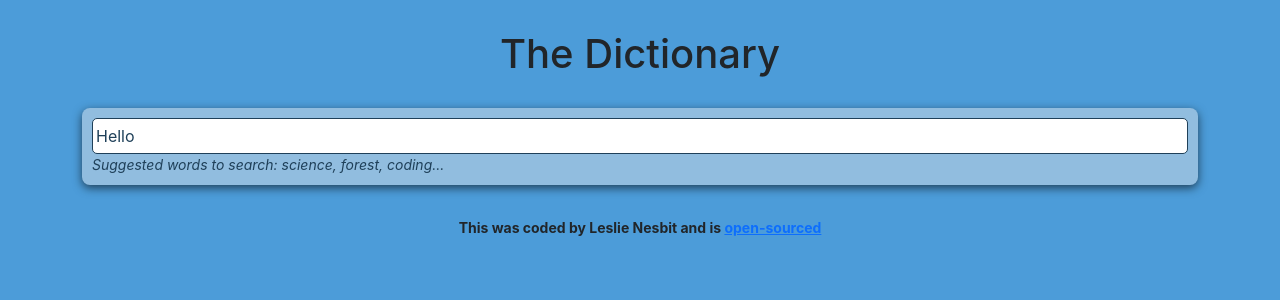
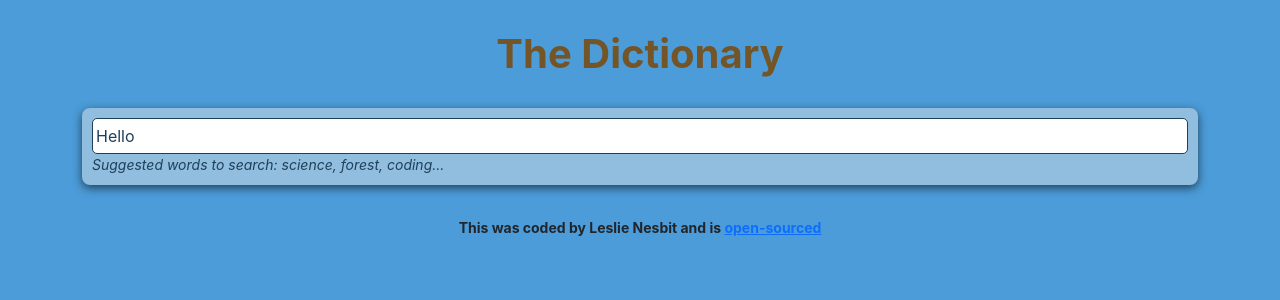
Before and after one commit to LeelooDawn/dictionary-project, a React (Create React App) app: page / in a window 1280 px wide. Shown: the top 300 px of the page. Built offline with nearby package versions, Linux system fonts and the light colour scheme; no server answers.

Commit message:
Added synonyms css and cleaned up code

```diff
--- a/src/App.css
+++ b/src/App.css
@@ -4,10 +4,13 @@ body {
 
 .App-header {
   margin: 30px 0;
-  font-size: 35px;
   text-align: center;
 }
 
+.App-header h1 {
+  color: #735528;
+  font-weight: bold;
+}
 .App-footer {
   margin: 30px 0;
   text-align: center;
--- a/src/Meaning.js
+++ b/src/Meaning.js
@@ -12,7 +12,6 @@ export default function Meaning(props) {
           <div key={index}>
             <div className="definition">{definition.definition}</div>
             <div className="example">{definition.example}</div>
-            <br />
             <Synonyms synonyms={definition.synonyms} />
           </div>
         );
--- /dev/null
+++ b/src/Synonyms.css
@@ -0,0 +1,16 @@
+.Synonyms {
+  margin: 10px 0 0;
+  padding: 0;
+}
+
+.Synonyms li {
+  display: inline-block;
+  padding-right: 10px;
+  font-size: 14px;
+  color: #347348;
+  font-style: italic;
+}
+
+.Synonyms span {
+  font-weight: bold;
+}
--- a/src/Synonyms.js
+++ b/src/Synonyms.js
@@ -1,4 +1,5 @@
 import React from "react";
+import "./Synonyms.css";
 
 export default function Synonyms(props) {
   if (props.synonyms) {
```
